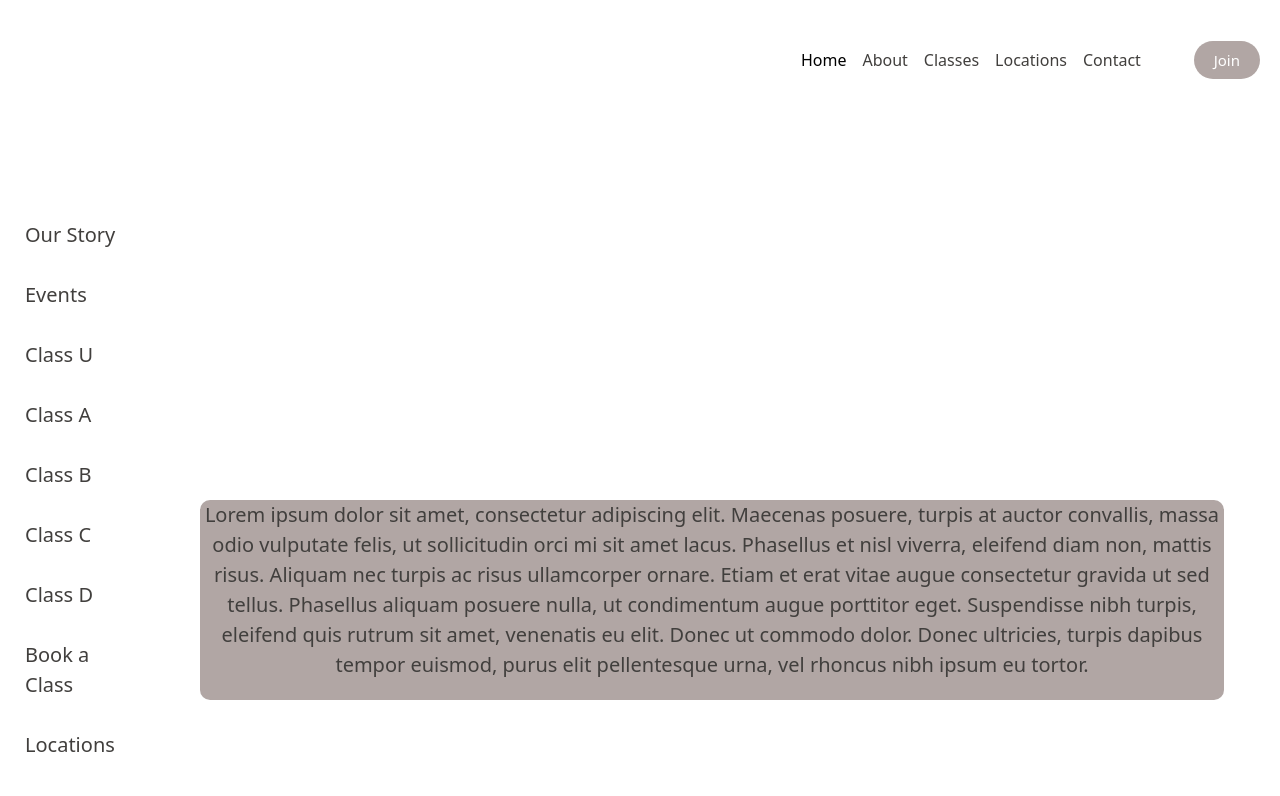
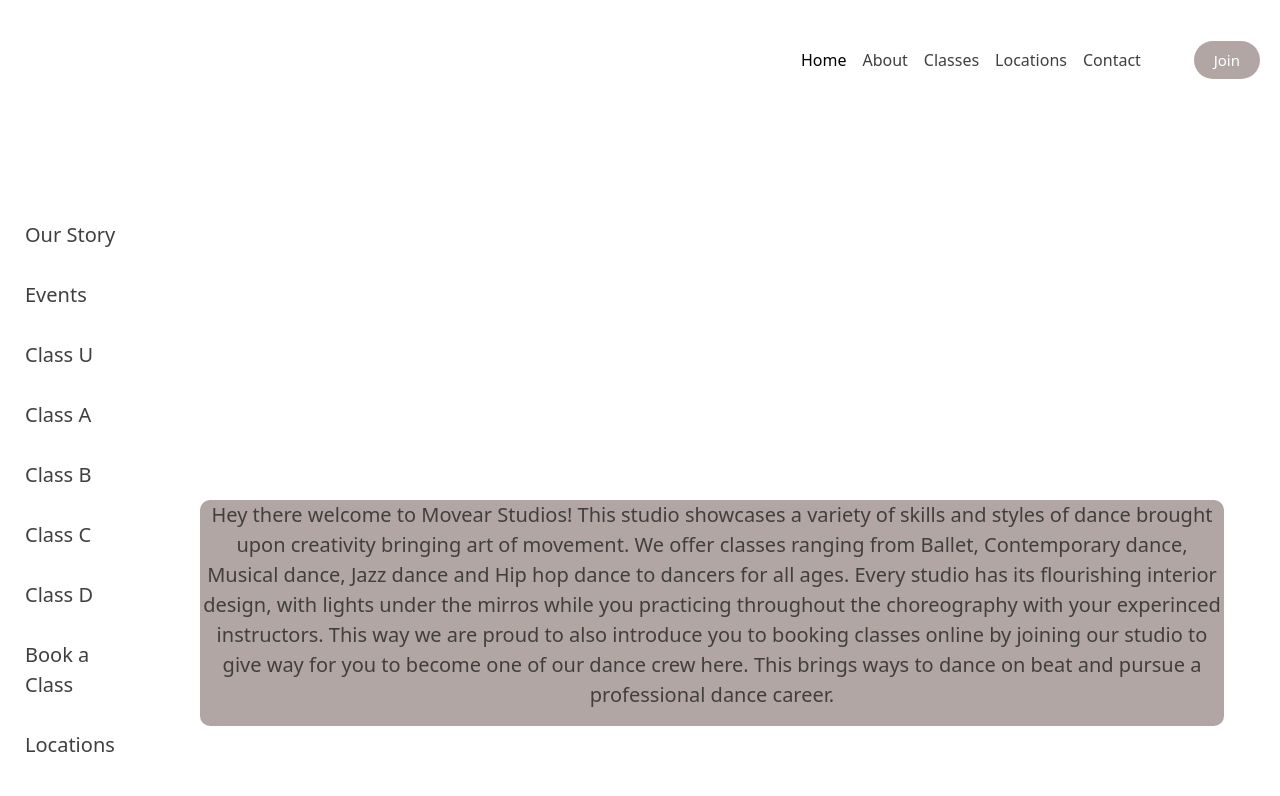
Before and after one commit to AmandaSamonte/Layout, a plain HTML site: page index.html in a window 1280 px wide. Shown: the top 796 px of the page. Drawn offline with nearby package versions, Linux system fonts and the light colour scheme.

Commit message:
Update index.html

```diff
--- a/index.html
+++ b/index.html
@@ -66,11 +66,10 @@
     <img src="mpic1.png" alt="" class="move-mainpic">
     </div>
 
-  <div class="content">
+ <div class="content">
     <div class="paragraph">
-     <p>Lorem ipsum dolor sit amet, consectetur adipiscing elit. Maecenas posuere, turpis at auctor convallis, massa odio vulputate felis, ut sollicitudin orci mi sit amet lacus. Phasellus et nisl viverra, eleifend diam non, mattis risus. Aliquam nec turpis ac risus ullamcorper ornare. Etiam et erat vitae augue consectetur gravida ut sed tellus. Phasellus aliquam posuere nulla, ut condimentum augue porttitor eget. Suspendisse nibh turpis, eleifend quis rutrum sit amet, venenatis eu elit. Donec ut commodo dolor.
-
-      Donec ultricies, turpis dapibus tempor euismod, purus elit pellentesque urna, vel rhoncus nibh ipsum eu tortor.  </p>
+     <p> Hey there welcome to Movear Studios! This studio showcases a variety of skills and styles of dance brought upon creativity bringing art of movement. We offer classes ranging from Ballet, Contemporary dance, Musical dance, Jazz dance and Hip hop dance to dancers for all ages. Every studio has its flourishing interior design, with lights under the mirros while you practicing throughout the choreography with your experinced instructors. This way
+      we are proud to also introduce you to booking classes online by joining our studio to give way for you to become one of our dance crew here. This brings ways to dance on beat and pursue a professional dance career. </p>
 
     </div>
   </div>
```
